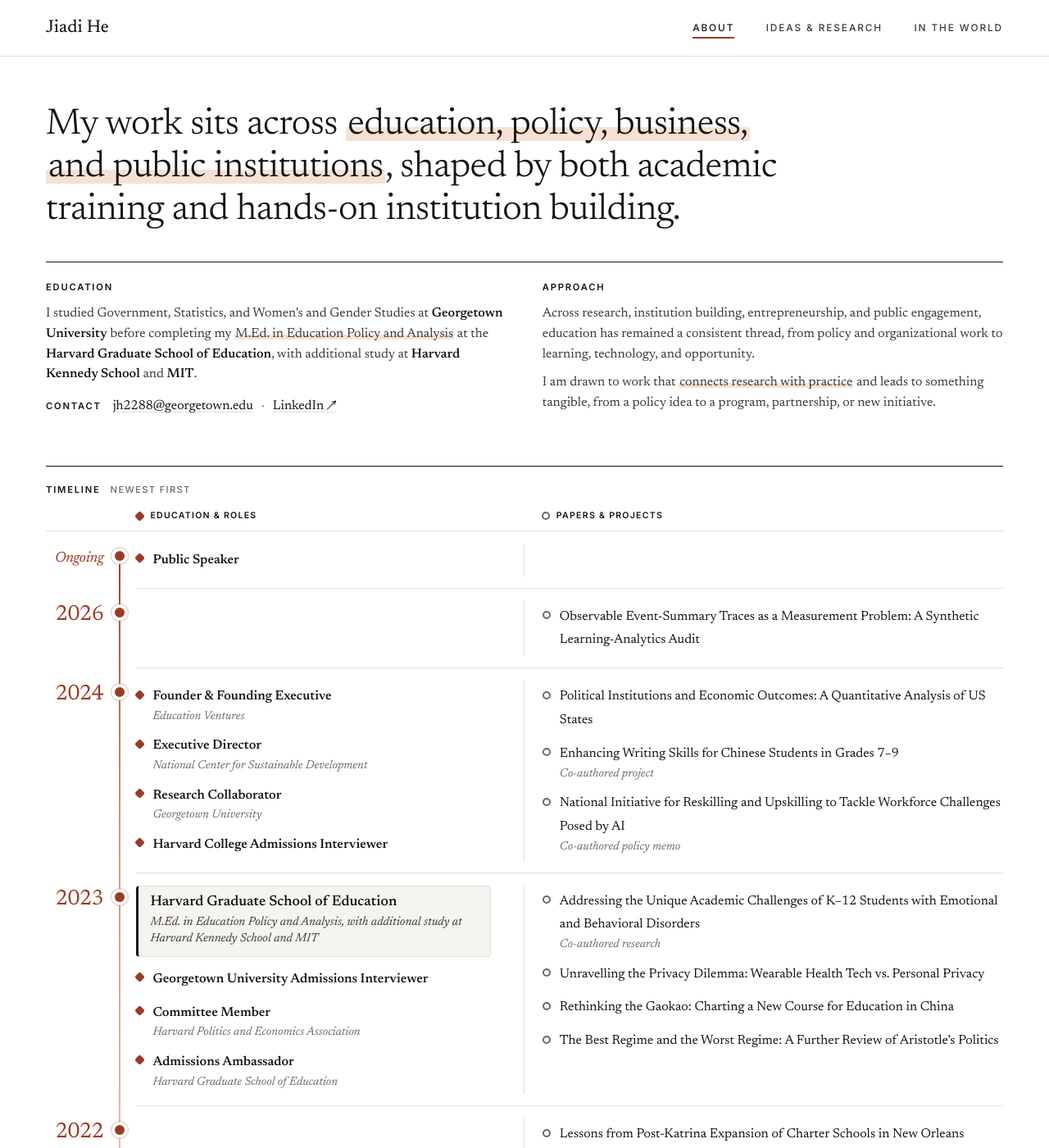
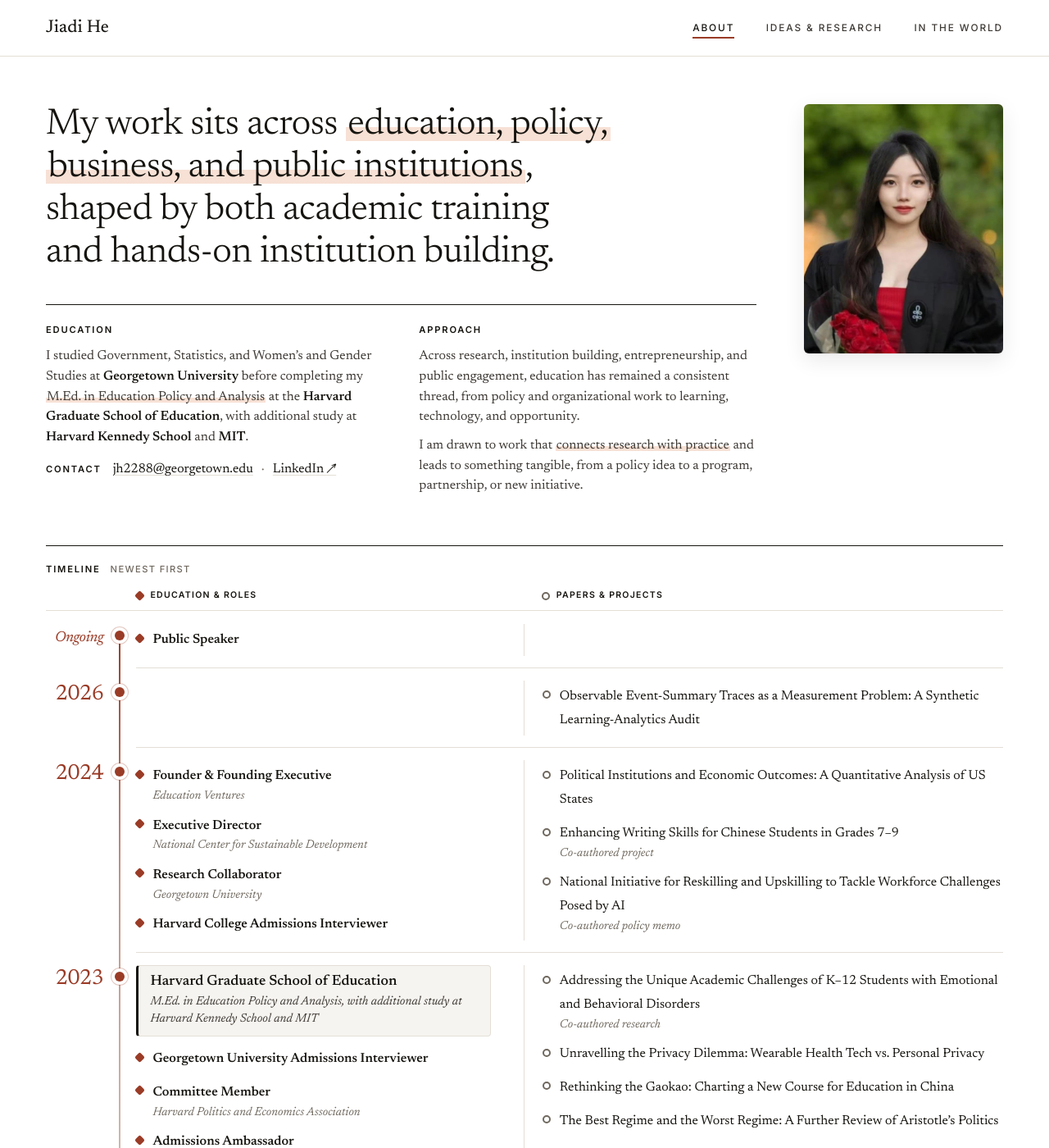
Before and after one commit to jiadih1/jiadihe_website, a Jekyll site: the page built from index.html, in a window 1280 px wide and 1400 px high. Shown: the whole window at 82% size. Built offline with Jekyll 4.4.1, drawn with Linux system fonts in a browser that asks for light colours.

Commit message:
About: add her portrait
Her LinkedIn photo as assets/img/portrait.jpg: beside the statement on wide
screens, a face-centered circle on phones.

Co-Authored-By: Claude Opus 5.5 <noreply@anthropic.com>

```diff
--- a/assets/css/main.css
+++ b/assets/css/main.css
@@ -128,9 +128,10 @@ ul, ol { margin: 0; padding: 0; list-style: none; }
 }
 .about-hero.has-photo .about-text { grid-column: 1; grid-row: 1; }
 .portrait {
-  grid-column: 2; grid-row: 1; width: 100%; height: auto; aspect-ratio: 4 / 5; object-fit: cover; object-position: 50% 28%;
+  grid-column: 2; grid-row: 1; display: block; overflow: hidden; aspect-ratio: 4 / 5;
   border-radius: 6px; box-shadow: var(--shadow); background: var(--paper-3);
 }
+.portrait img { width: 100%; height: 100%; object-fit: cover; object-position: 50% 28%; }
 .opening {
   font-size: clamp(1.65rem, 1.05rem + 2.2vw, 2.85rem);
   line-height: 1.16; letter-spacing: -0.012em; font-weight: 350;
@@ -408,7 +409,9 @@ mark.hl {
   .site-nav a[aria-current="page"] { color: var(--accent); }
 
   .about-hero.has-photo { display: block; }
-  .portrait { width: 96px; aspect-ratio: 1; border-radius: 50%; margin-bottom: 16px; object-position: 50% 22%; }
+  .portrait { width: 100px; aspect-ratio: 1; border-radius: 50%; margin-bottom: 16px; }
+  /* zoom toward the face for the small circle */
+  .portrait img { width: 165%; height: auto; max-width: none; margin: -6% 0 0 -32.5%; object-fit: initial; }
   .about-facts { grid-template-columns: 1fr; gap: 18px; }
   .tl-cols { display: none; }
   .timeline { --tl-year: 0px; --tl-gap: 26px; }
--- a/index.html
+++ b/index.html
@@ -5,7 +5,7 @@ slug_class: about
 {% assign portrait = site.static_files | where_exp: "f", "f.path contains '/assets/img/portrait.'" | first %}
 <section class="wrap about-hero{% if portrait %} has-photo{% endif %}">
   {% if portrait %}
-  <img class="portrait" src="{{ portrait.path | relative_url }}" alt="Jiadi He" width="600" height="600">
+  <span class="portrait"><img src="{{ portrait.path | relative_url }}" alt="Jiadi He" width="800" height="800"></span>
   {% endif %}
   <div class="about-text">
     <p class="opening">My work sits across <mark class="hl">education, policy, business, and public institutions</mark>, shaped by both academic training and <span class="nowrap">hands-on</span> institution building.</p>
```
Also changed, not shown: assets/img/portrait.jpg (added).
